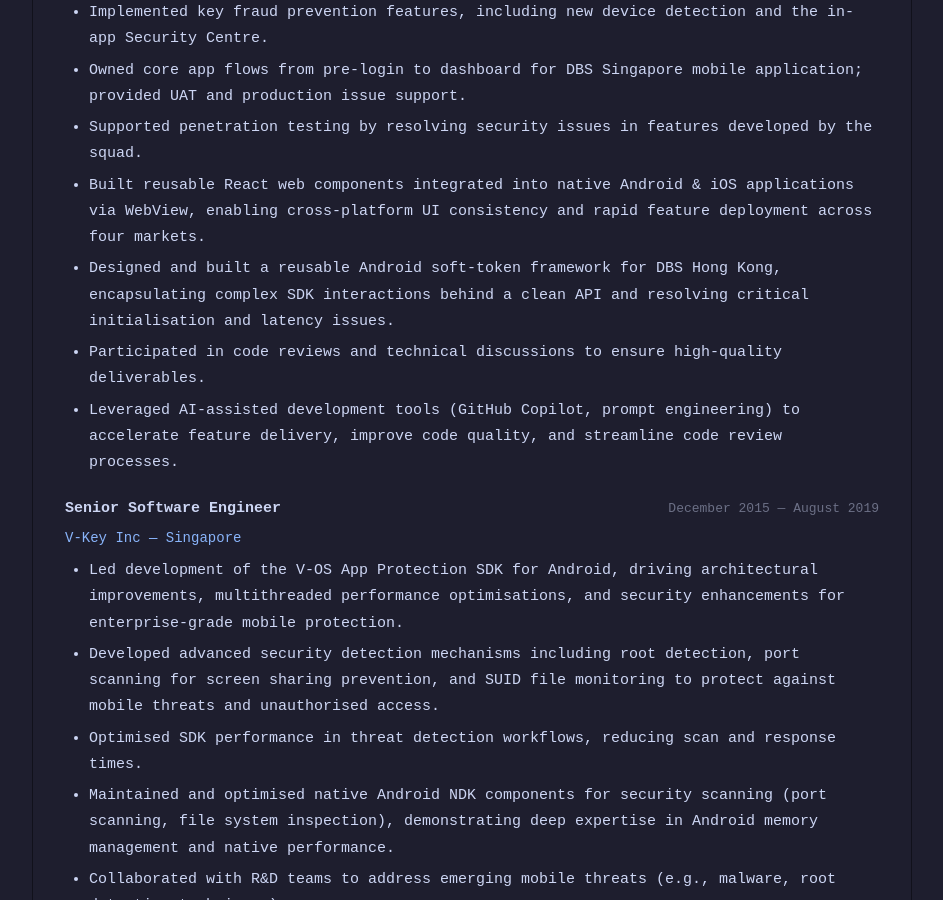
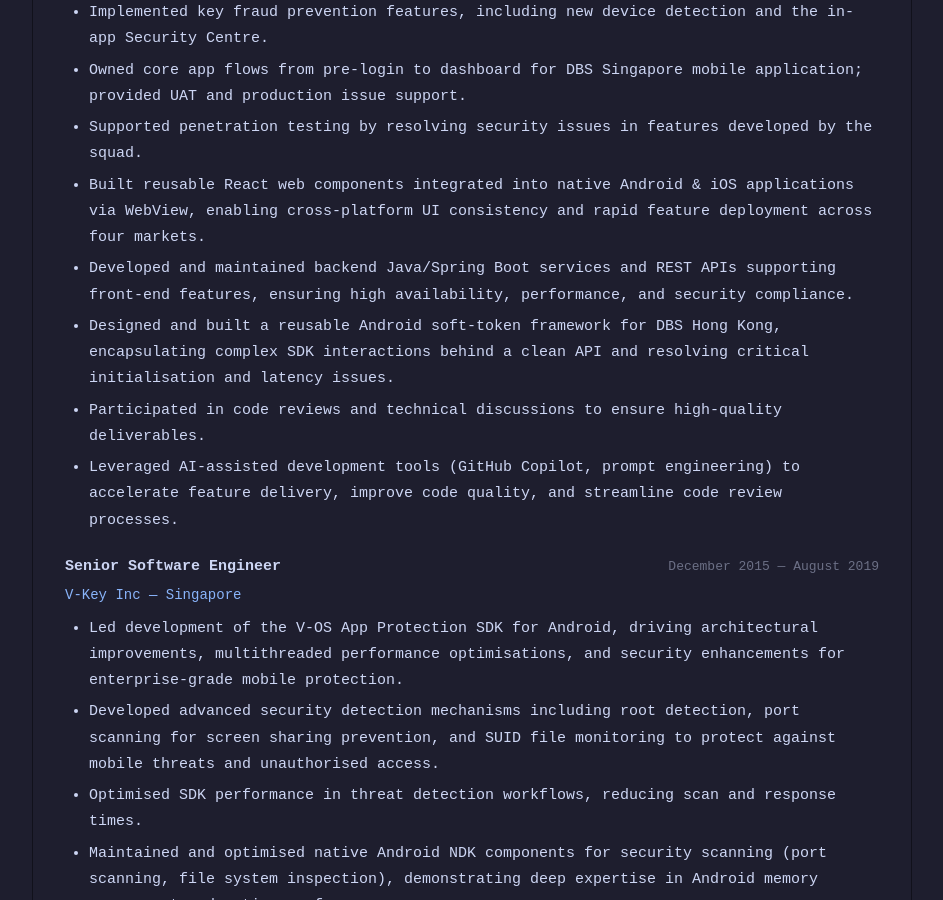
Before and after one commit to rukmaldias/rukmaldias.github.io, a Jekyll site: the page built from resume.html, in a window 1280 px wide and 900 px high, scrolled down 680 px. Shown: the whole window, without its empty margins (168-1111 px from the left). Built offline with Jekyll 4.4.1, drawn with Linux system fonts in a browser that asks for light colours.

Commit message:
Add backend Java/Spring Boot bullet to DBS experience
Co-Authored-By: Claude Opus 4.8 <noreply@anthropic.com>

```diff
--- a/resume.html
+++ b/resume.html
@@ -39,6 +39,7 @@ title: Resume
       <li>Owned core app flows from pre-login to dashboard for DBS Singapore mobile application; provided UAT and production issue support.</li>
       <li>Supported penetration testing by resolving security issues in features developed by the squad.</li>
       <li>Built reusable React web components integrated into native Android &amp; iOS applications via WebView, enabling cross-platform UI consistency and rapid feature deployment across four markets.</li>
+      <li>Developed and maintained backend Java/Spring Boot services and REST APIs supporting front-end features, ensuring high availability, performance, and security compliance.</li>
       <li>Designed and built a reusable Android soft-token framework for DBS Hong Kong, encapsulating complex SDK interactions behind a clean API and resolving critical initialisation and latency issues.</li>
       <li>Participated in code reviews and technical discussions to ensure high-quality deliverables.</li>
       <li>Leveraged AI-assisted development tools (GitHub Copilot, prompt engineering) to accelerate feature delivery, improve code quality, and streamline code review processes.</li>
```
